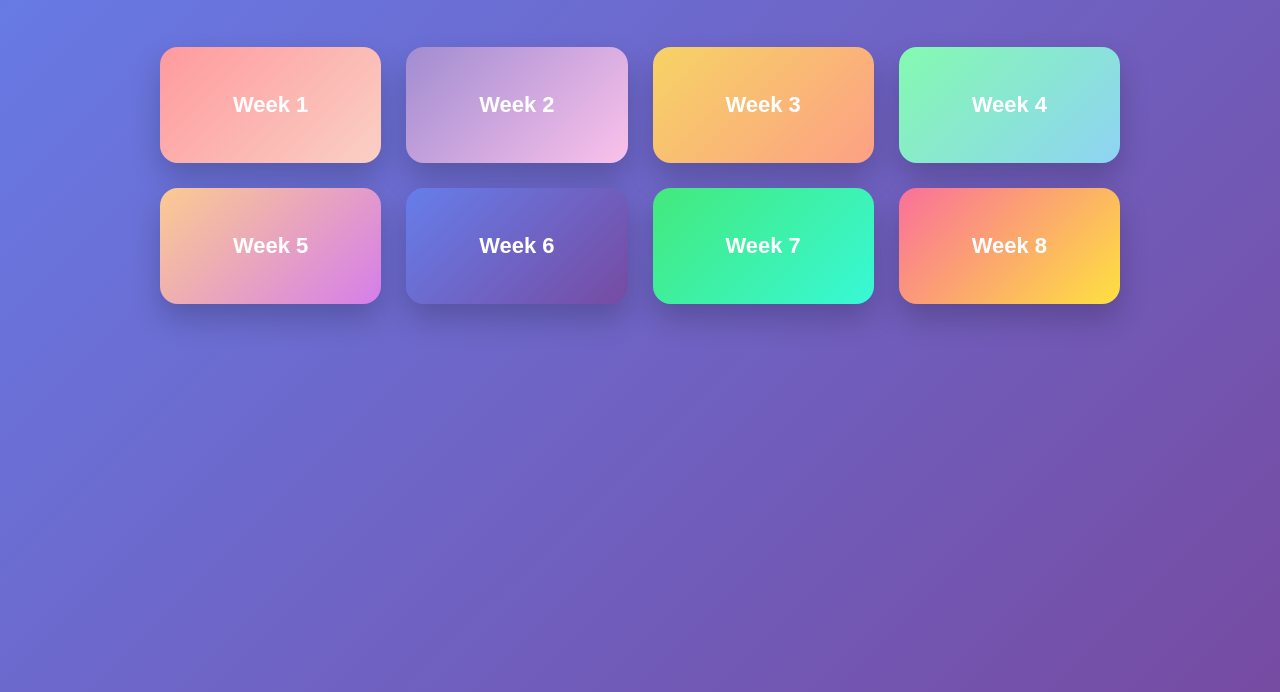
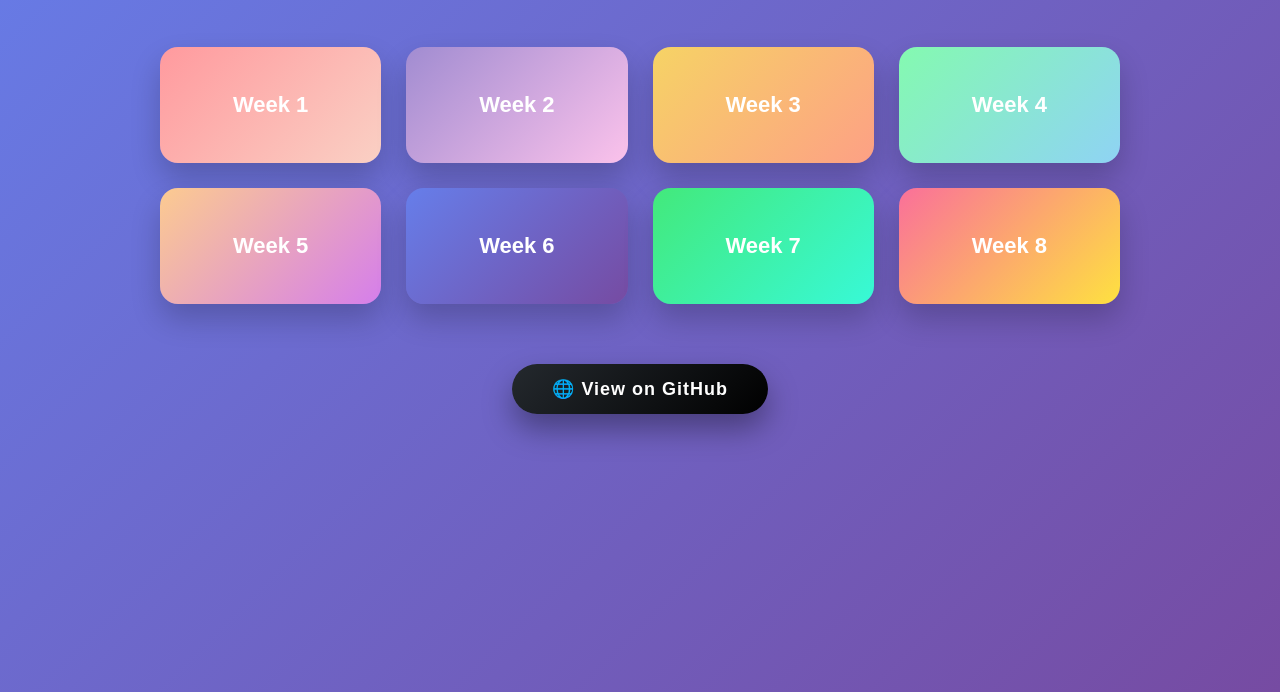
Before and after one commit to Johnathanzei/Work, a plain HTML site: page work.html in a window 1280 px wide. Shown: the part 168-860 px from the top of the page. Drawn offline with Linux system fonts and the light colour scheme.

Commit message:
update portfolio

```diff
--- a/work.html
+++ b/work.html
@@ -89,6 +89,27 @@
         transform: translateY(0);
       }
     }
+    .github-wrapper{
+  margin-top: 60px;
+  text-align: center;
+}
+.github-btn{
+  display: inline-block;
+  padding: 14px 40px;
+  border-radius: 50px;
+  background: linear-gradient(135deg,#24292e,#000000);
+  color: white;
+  text-decoration: none;
+  font-size: 18px;
+  font-weight: bold;
+  letter-spacing: 1px;
+  box-shadow: 0 15px 30px rgba(0,0,0,0.35);
+  transition: all 0.3s ease;
+}
+.github-btn:hover{
+  transform: translateY(-5px) scale(1.05);
+  box-shadow: 0 25px 40px rgba(0,0,0,0.45);
+}
   </style>
 </head>
 <body>
@@ -105,6 +126,11 @@
       <a href="week7.html" class="card week7">Week 7</a>
       <a href="week8.html" class="card week8">Week 8</a>
     </div>
+    <div class="github-wrapper">
+  <a href="https://github.com/Johnathanzei/Work" target="_blank" class="github-btn">
+    🌐 View on GitHub
+  </a>
+</div>
   </div>
 </body>
 </html>
```
